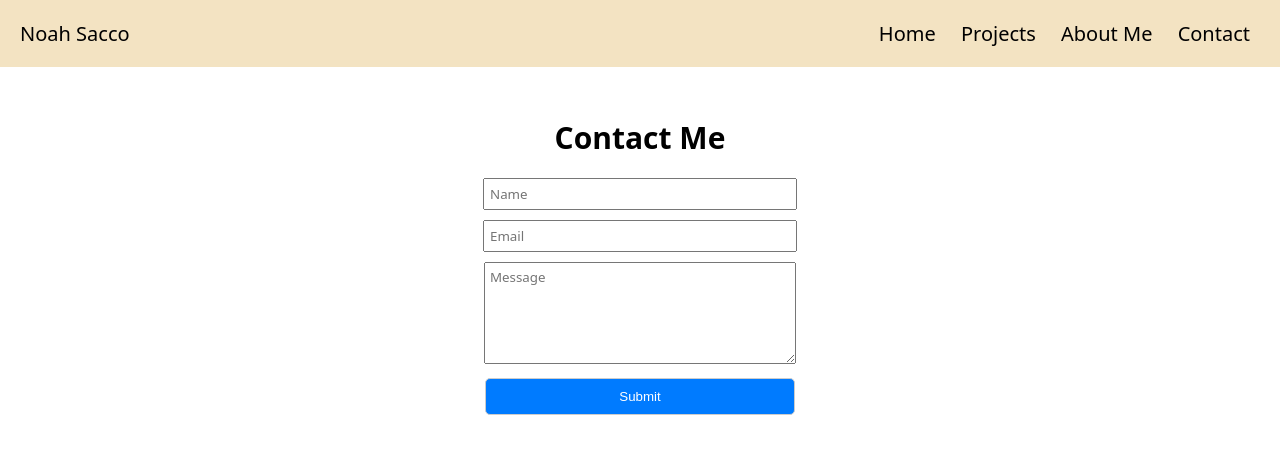
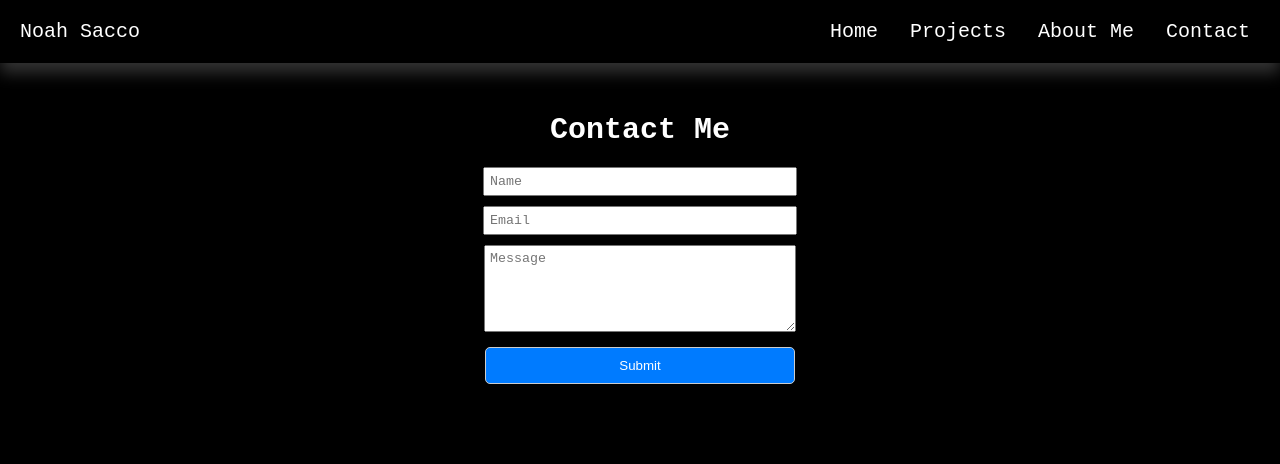
Before and after one commit to njsacco/njsacco.github.io, a PHP site: page /contact.html in a window 1280 px wide. Shown: the top 464 px of the page. Run offline with PHP 8.4, Linux system fonts and the light colour scheme.

Commit message:
Updated formatting on website

```diff
--- a/contact.css
+++ b/contact.css
@@ -1,18 +1,23 @@
-html{
-  font-family: system-ui, -apple-system, BlinkMacSystemFont, 'Segoe UI', Roboto, Oxygen, Ubuntu, Cantarell, 'Open Sans', 'Helvetica Neue', sans-serif;
+html {
+  font-family: 'Courier New', Courier, monospace, -apple-system, BlinkMacSystemFont, 'Segoe UI', Roboto, Oxygen, Ubuntu, Cantarell, 'Open Sans', 'Helvetica Neue', sans-serif;
+  background-color: black;
 }
+
 /* Style the header */
 #NavBarHeader {
   padding: 20px;
-  background: rgb(243, 227, 194);
-  color: rgb(0, 0, 0);
+  background: rgb(0, 0, 0);
+  color: rgb(255, 255, 255);
   display: grid;
   grid-template-columns: 1fr 1fr;
   align-items: center;
   position: sticky;
-      font-size: 20px;
+  font-size: 20px;
+  box-shadow: 0px 10px 15px rgba(255, 255, 255, 0.2);
+
 
 }
+
 header {
   position: sticky;
 }
@@ -25,23 +30,26 @@ header {
   text-align: center;
   margin: 10px;
   text-decoration: none;
-  color: rgb(0, 0, 0);
+  color: rgb(255, 255, 255);
+}
 
+
+
+body {
+  margin: 0px;
 }
-h1{
-  margin-top: 0%;
-}
-body{
-  margin: 0px;
 
-}
 main {
   padding: 50px;
   margin: 0px;
   font-size: 15px;
-  background-color: #ffffff;
+  background-color: black;
+  color: white;
 }
 
+h1{
+  margin-top: 0%;
+}
 form{
   text-align: center;
 }
```
Also changed, not shown: about.css (+15 -9 lines), index.css (+21 -15 lines), projects.css (+19 -11 lines), submission.css (+23 -15 lines).
